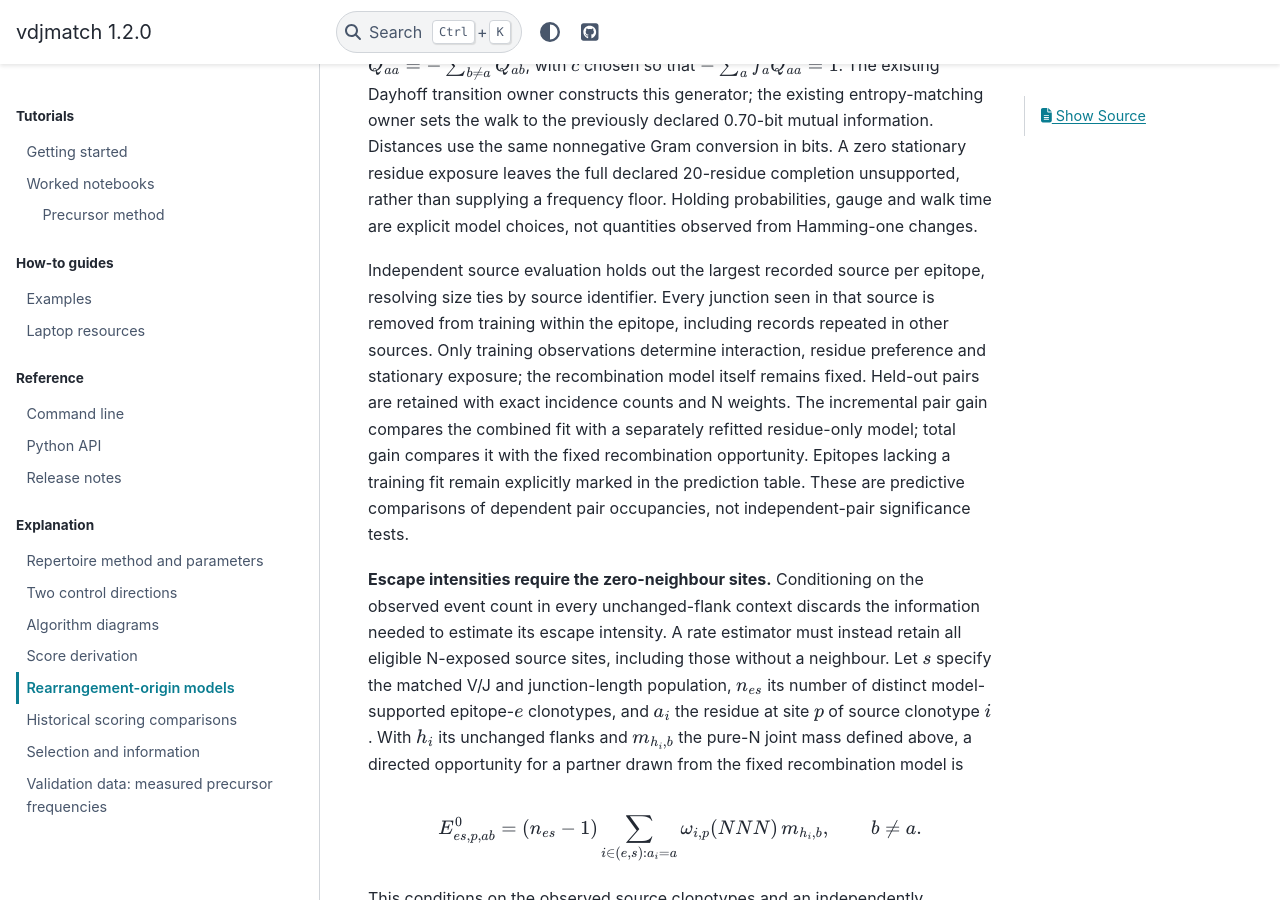
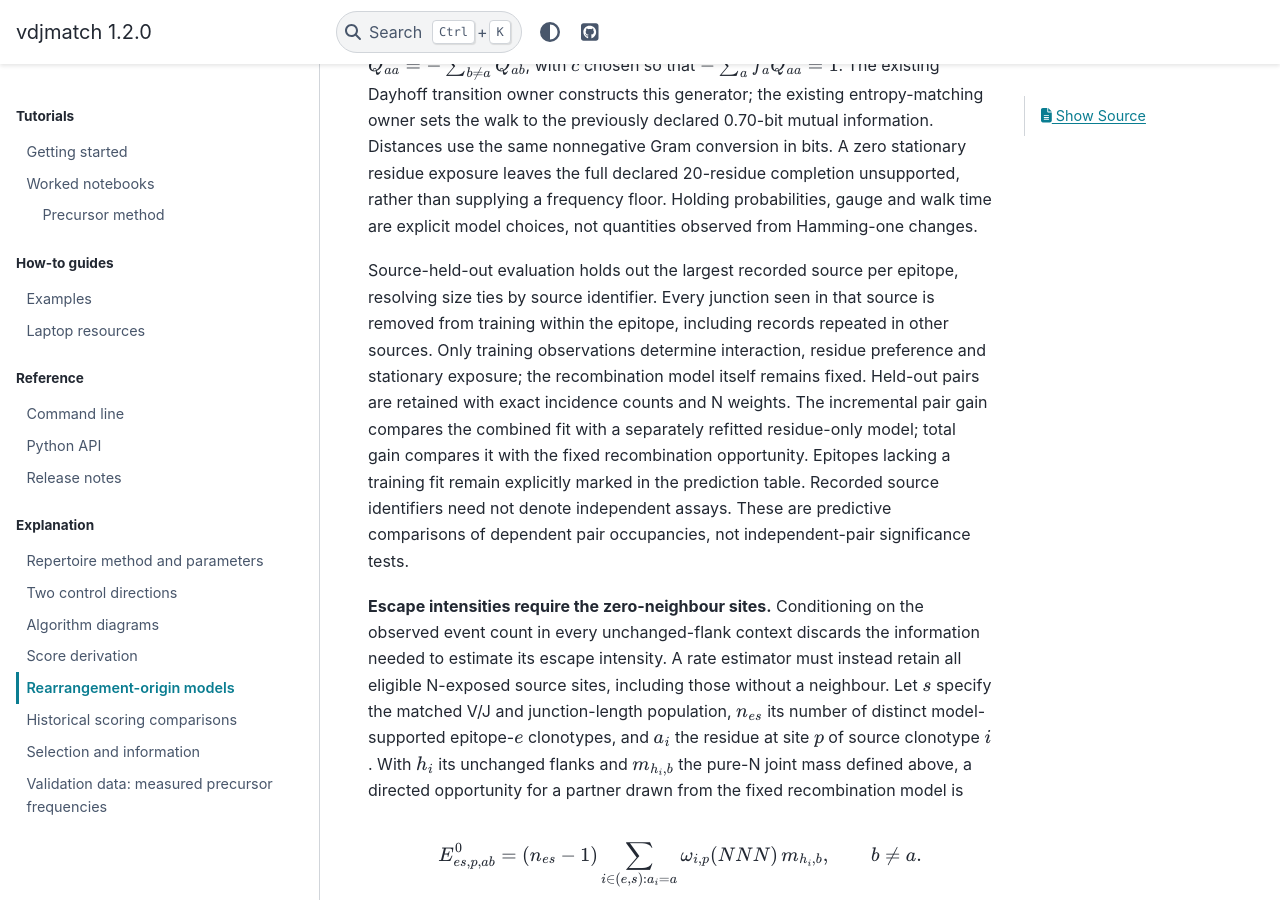
Before and after one commit to antigenomics/vdjmatch, a Sphinx documentation site: the page built from docs/rearrangement-origin.rst, in a window 1280 px wide and 900 px high, scrolled down 10442 px. Built offline with Sphinx 7.4.7 and the PyData theme 0.15.4, drawn with Linux system fonts in a browser that asks for light colours; pages that are not in the unit, such as notebooks, are missing from menus.

Commit message:
Distinguish recorded-source holdout from assay independence

```diff
--- a/docs/rearrangement-origin.rst
+++ b/docs/rearrangement-origin.rst
@@ -545,7 +545,7 @@ in bits. A zero stationary residue exposure leaves the full declared
 floor. Holding probabilities, gauge and walk time are explicit model
 choices, not quantities observed from Hamming-one changes.
 
-Independent source evaluation holds out the largest recorded source per
+Source-held-out evaluation holds out the largest recorded source per
 epitope, resolving size ties by source identifier. Every junction seen
 in that source is removed from training within the epitope, including
 records repeated in other sources. Only training observations determine
@@ -555,7 +555,8 @@ with exact incidence counts and N weights. The incremental pair gain
 compares the combined fit with a separately refitted residue-only model;
 total gain compares it with the fixed recombination opportunity.
 Epitopes lacking a training fit remain explicitly marked in the
-prediction table. These are predictive comparisons of dependent pair
+prediction table. Recorded source identifiers need not denote independent
+assays. These are predictive comparisons of dependent pair
 occupancies, not independent-pair significance tests.
 
 **Escape intensities require the zero-neighbour sites.** Conditioning on
```
